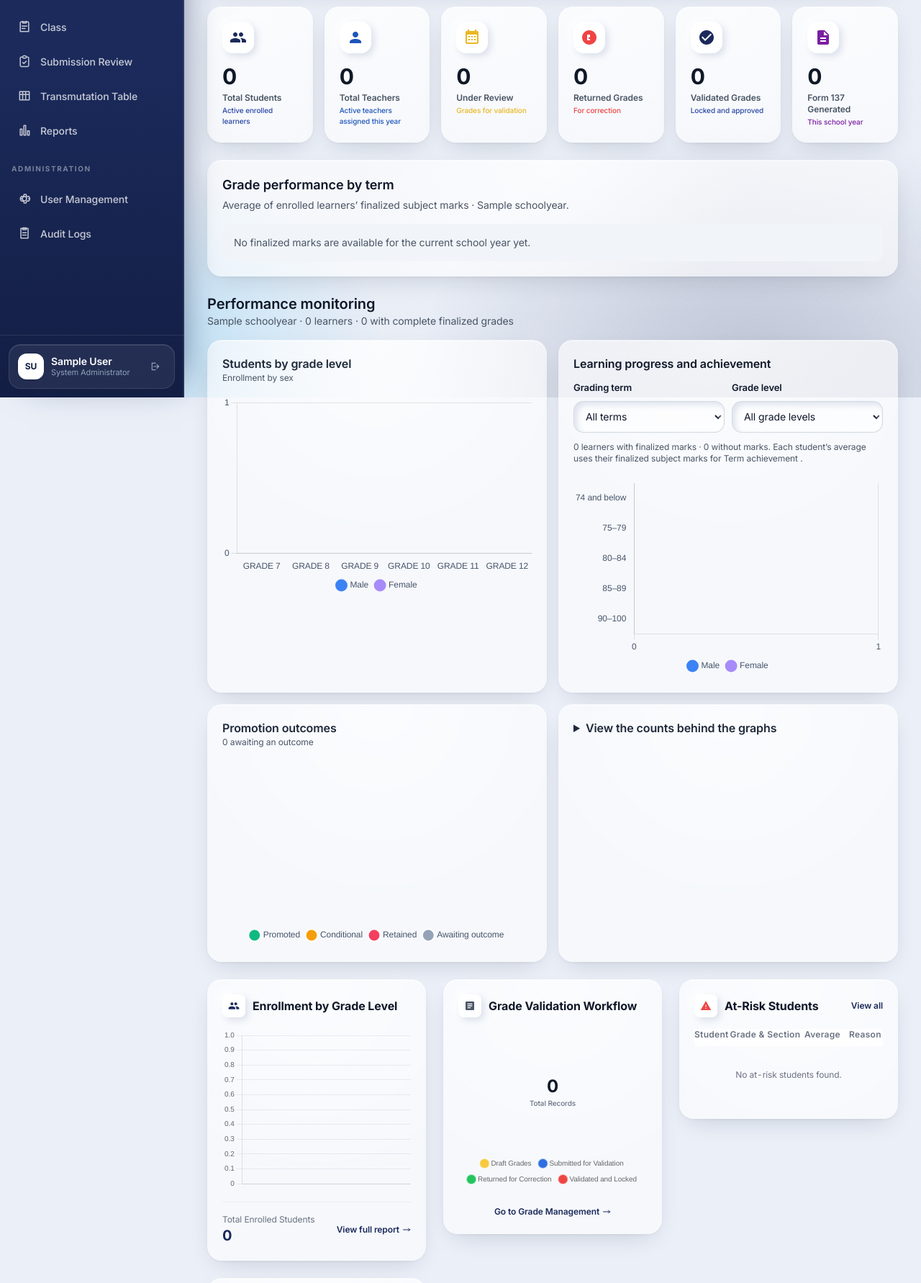
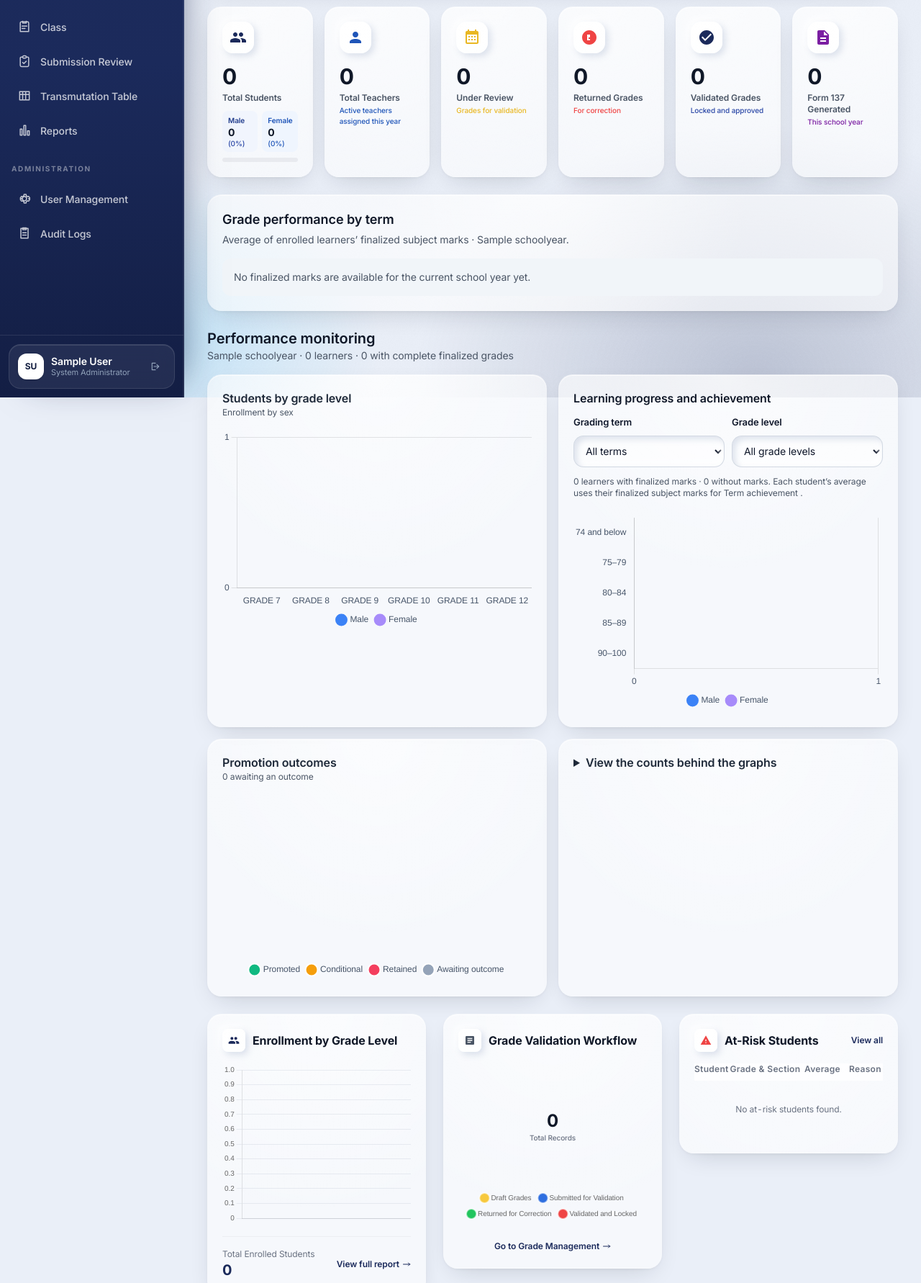
Before and after one commit to lanzy-lanzy/SMIS, a Django app: page /dashboard/ in a window 1280 px wide. Shown: the part 248-2030 px from the top of the page at 72% size. Run offline with Django 5.2, Linux system fonts and the light colour scheme; a user stored in the database is signed in; tables that the repository leaves empty hold one stand-in row (values such as "Sample post").

Commit message:
Move learners-by-sex breakdown into the Total Students dashboard card
Consolidate the standalone "Learners by Sex" card into the top "Total Students" stat card on the admin dashboard so male/female counts, shares, and proportion bar sit directly alongside the enrolled total—matching the teacher dashboard's learner card layout and keeping the three middle dashboard cards cleanly aligned.

```diff
--- a/templates/dashboard/index.html
+++ b/templates/dashboard/index.html
@@ -58,7 +58,20 @@
             </div>
             <p class="text-3xl font-bold tracking-[-0.03em] text-gray-900 dark:text-white">{{ total_students }}</p>
             <p class="mt-1 text-xs font-semibold text-gray-600 dark:text-gray-300">Total Students</p>
-            <p class="mt-0.5 text-[10px] font-medium text-primary-600 dark:text-primary-300">Active enrolled learners</p>
+            <div class="mt-2.5 grid grid-cols-2 gap-1.5">
+                <div class="rounded-lg bg-primary-50 px-2 py-1.5 dark:bg-primary-700/25">
+                    <p class="text-[10px] font-semibold text-primary-700 dark:text-primary-300">Male</p>
+                    <p class="mt-0.5 text-sm font-bold leading-none text-gray-900 dark:text-white">{{ male_learners }} <span class="text-[10px] font-medium text-primary-600 dark:text-primary-300">({{ male_share }}%)</span></p>
+                </div>
+                <div class="rounded-lg bg-secondary-50 px-2 py-1.5 dark:bg-secondary-700/25">
+                    <p class="text-[10px] font-semibold text-secondary-700 dark:text-secondary-400">Female</p>
+                    <p class="mt-0.5 text-sm font-bold leading-none text-gray-900 dark:text-white">{{ female_learners }} <span class="text-[10px] font-medium text-secondary-700 dark:text-secondary-400">({{ female_share }}%)</span></p>
+                </div>
+            </div>
+            <div class="mt-2 flex h-1.5 overflow-hidden rounded-full bg-gray-200/80 dark:bg-white/10">
+                <span class="bg-primary transition-[width] duration-500 dark:bg-primary-400" style="width: {{ male_share }}%"></span>
+                <span class="bg-secondary transition-[width] duration-500 dark:bg-secondary-500" style="width: {{ female_share }}%"></span>
+            </div>
         </div>
 
         <!-- Total Teachers -->
@@ -122,8 +135,7 @@
     {% endif %}
     <div class="grid grid-cols-1 gap-6 lg:grid-cols-12 lg:items-start">
         <!-- Enrollment Bar Chart -->
-        <div class="space-y-6 lg:col-span-4">
-        <div class="surface-card p-5">
+        <div class="surface-card p-5 lg:col-span-4">
             <div class="mb-4 flex items-center gap-2.5">
                 <div class="icon-tile !h-8 !w-8 !rounded-lg">
                     <svg class="h-4 w-4 text-primary" fill="currentColor" viewBox="0 0 24 24"><path d="M16 11c1.66 0 2.99-1.34 2.99-3S17.66 5 16 5c-1.66 0-3 1.34-3 3s1.34 3 3 3zm-8 0c1.66 0 2.99-1.34 2.99-3S9.66 5 8 5C6.34 5 5 6.34 5 8s1.34 3 3 3zm0 2c-2.33 0-7 1.17-7 3.5V19h14v-2.5c0-2.33-4.67-3.5-7-3.5zm8 0c-.29 0-.62.02-.97.05 1.16.84 1.97 1.97 1.97 3.45V19h6v-2.5c0-2.33-4.67-3.5-7-3.5z"/></svg>
@@ -143,48 +155,6 @@
                     <svg class="h-3 w-3" fill="none" stroke="currentColor" viewBox="0 0 24 24"><path stroke-linecap="round" stroke-linejoin="round" stroke-width="2" d="M17 8l4 4m0 0l-4 4m4-4H3"></path></svg>
                 </a>
             </div>
-        </div>
-
-        <!-- Learners by Sex -->
-        <div class="surface-card p-5">
-            <div class="mb-4 flex items-center justify-between gap-3">
-                <div class="flex items-center gap-2.5">
-                    <div class="icon-tile !h-8 !w-8 !rounded-lg">
-                        <svg class="h-4 w-4 text-primary" fill="none" stroke="currentColor" stroke-width="1.8" stroke-linecap="round" viewBox="0 0 24 24"><circle cx="9.5" cy="7.5" r="4"/><path d="M4.5 21v-1.5a5 5 0 015-5h0a5 5 0 015 5V21"/><path d="M17 5v6M14 8h6"/></svg>
-                    </div>
-                    <h3 class="font-bold text-gray-900 dark:text-white">Learners by Sex</h3>
-                </div>
-                <span class="chip">{{ total_students }} enrolled</span>
-            </div>
-
-            <div class="grid grid-cols-2 gap-3">
-                <div class="rounded-xl bg-primary-50 p-3.5 dark:bg-primary-700/25">
-                    <div class="flex items-center gap-1.5 text-primary-700 dark:text-primary-300">
-                        <svg class="h-4 w-4" fill="none" stroke="currentColor" stroke-width="1.8" stroke-linecap="round" viewBox="0 0 24 24"><circle cx="10" cy="14" r="5.5"/><path d="M14 10l7-7M15 3h6v6"/></svg>
-                        <p class="text-xs font-semibold">Male</p>
-                    </div>
-                    <p class="mt-1.5 text-2xl font-bold leading-none tracking-[-0.03em] text-gray-900 dark:text-white">{{ male_learners }}</p>
-                    <p class="mt-1 text-[10px] font-medium text-primary-600 dark:text-primary-300">{{ male_share }}% of learners</p>
-                </div>
-                <div class="rounded-xl bg-secondary-50 p-3.5 dark:bg-secondary-700/25">
-                    <div class="flex items-center gap-1.5 text-secondary-700 dark:text-secondary-500">
-                        <svg class="h-4 w-4" fill="none" stroke="currentColor" stroke-width="1.8" stroke-linecap="round" viewBox="0 0 24 24"><circle cx="12" cy="8" r="5.5"/><path d="M12 13.5V21M9 17.5h6"/></svg>
-                        <p class="text-xs font-semibold">Female</p>
-                    </div>
-                    <p class="mt-1.5 text-2xl font-bold leading-none tracking-[-0.03em] text-gray-900 dark:text-white">{{ female_learners }}</p>
-                    <p class="mt-1 text-[10px] font-medium text-secondary-700 dark:text-secondary-500">{{ female_share }}% of learners</p>
-                </div>
-            </div>
-
-            <div class="mt-4 flex h-2.5 overflow-hidden rounded-full bg-gray-200/80 dark:bg-white/10">
-                <span class="bg-primary transition-[width] duration-500 dark:bg-primary-400" style="width: {{ male_share }}%"></span>
-                <span class="bg-secondary transition-[width] duration-500 dark:bg-secondary-500" style="width: {{ female_share }}%"></span>
-            </div>
-            <div class="mt-2 flex items-center justify-between text-[10px] font-medium text-gray-500 dark:text-gray-400">
-                <span class="inline-flex items-center gap-1.5"><span class="h-2 w-2 rounded-full bg-primary dark:bg-primary-400"></span>Male &middot; {{ male_share }}%</span>
-                <span class="inline-flex items-center gap-1.5">Female &middot; {{ female_share }}%<span class="h-2 w-2 rounded-full bg-secondary dark:bg-secondary-500"></span></span>
-            </div>
-        </div>
         </div>
 
         <!-- Grade Validation Donut Chart -->
```
Also changed, not shown: static/css/output.css.
